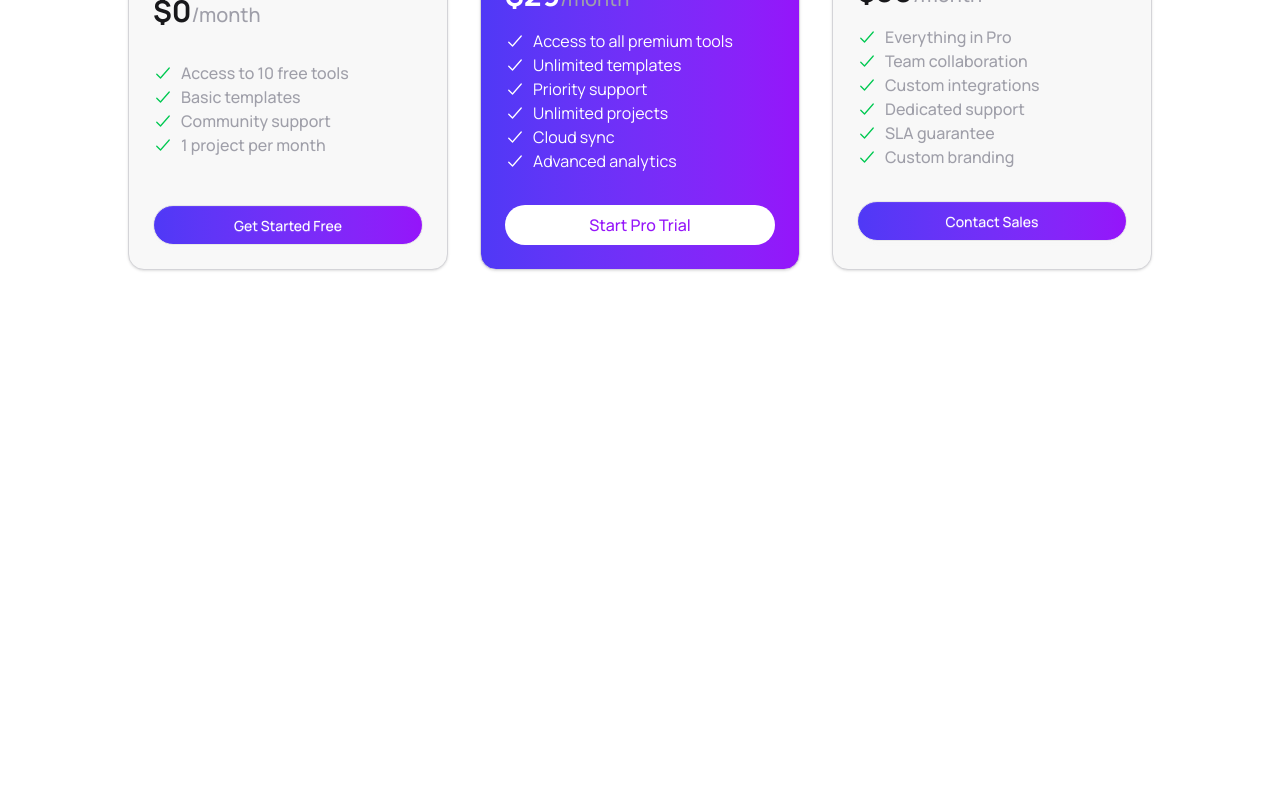
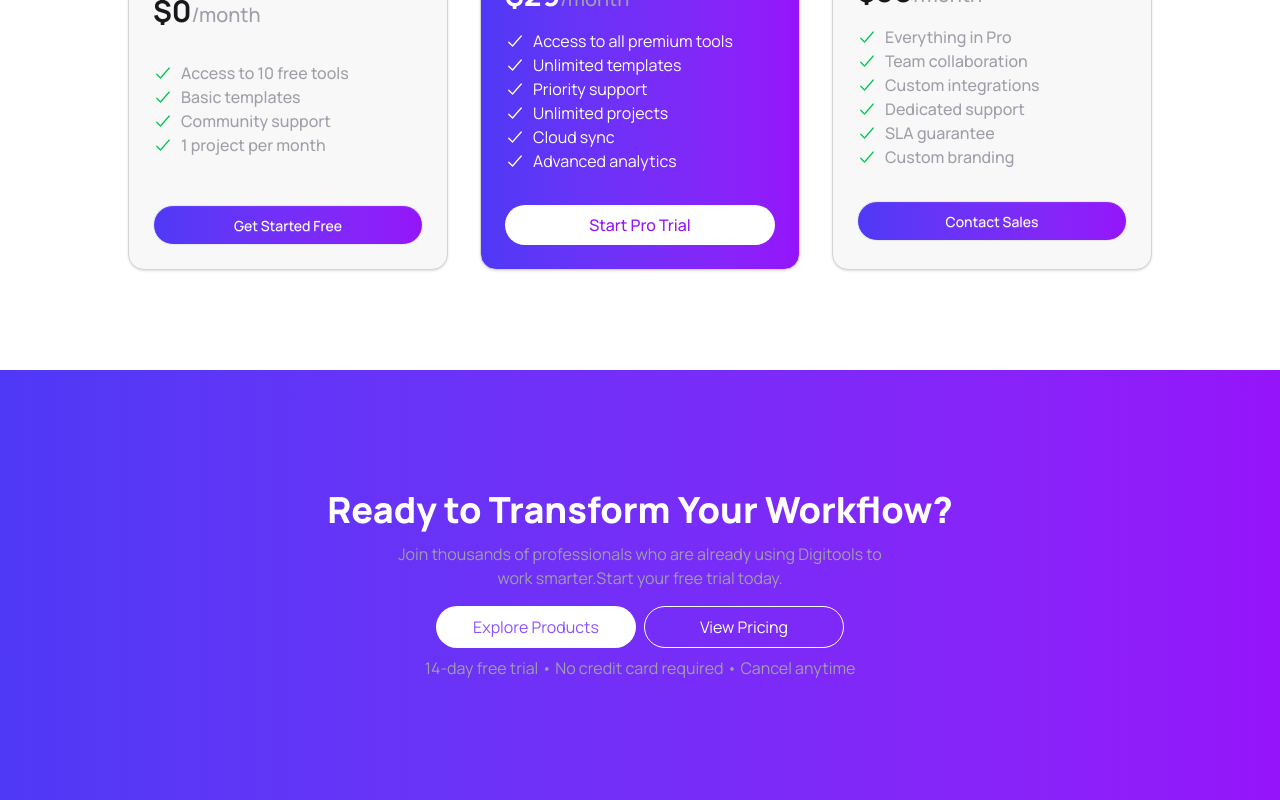
Before and after one commit to emon-101/DigiTools, a React (Vite) app: page / in a window 1280 px wide. Shown: the part 3416-4216 px from the top of the page. Before the commit the page ends 3726 px from the top, so only its background shows below. Built offline with nearby package versions, Linux system fonts and the light colour scheme.

Commit message:
Design the workflow section

```diff
--- a/src/App.jsx
+++ b/src/App.jsx
@@ -8,6 +8,7 @@ import ShoppingCarts from "./components/ShoppingCarts/ShoppingCarts";
 import { ToastContainer } from "react-toastify";
 import Steps from "./components/Steps/Steps";
 import Pricing from "./components/Pricing/Pricing";
+import WorkFlow from "./components/WorkFlow/WorkFlow";
 
 const fetchProducts = async () => {
   const res = await fetch("/productsData.json");
@@ -68,6 +69,8 @@ function App() {
       <Steps />
       <Pricing />
 
+      <WorkFlow />
+
       <ToastContainer />
     </>
   );
--- /dev/null
+++ b/src/components/WorkFlow/WorkFlow.jsx
@@ -0,0 +1,29 @@
+import React from "react";
+
+const WorkFlow = () => {
+  return (
+    <div className="mt-25">
+      <div className="bg-linear-to-r from-[#4F39F6] to-[#9514FA] text-white py-30 flex justify-center items-center flex-col gap-4 px-4">
+        <div className="">
+          <h1 className="font-black text-xl md:text-4xl text-center">
+            Ready to Transform Your Workflow?
+          </h1>
+          <p className="text-zinc-400 mt-3 max-w-lg text-center mx-auto">
+            Join thousands of professionals who are already using Digitools to
+            work smarter.Start your free trial today.
+          </p>
+        </div>
+
+        <div className="">
+            <div className="flex gap-2 mb-2 justify-center">
+                <button className="bg-white rounded-full px-5 py-2 text-violet-500 w-50 cursor-pointer hover:grayscale">Explore Products</button>
+                <button className="border border-white text-white rounded-full px-5 py-2 w-50 cursor-pointer hover:grayscale">View Pricing</button>
+            </div>
+            <p className="text-zinc-400">14-day free trial • No credit card required • Cancel anytime</p>
+        </div>
+      </div>
+    </div>
+  );
+};
+
+export default WorkFlow;
```
